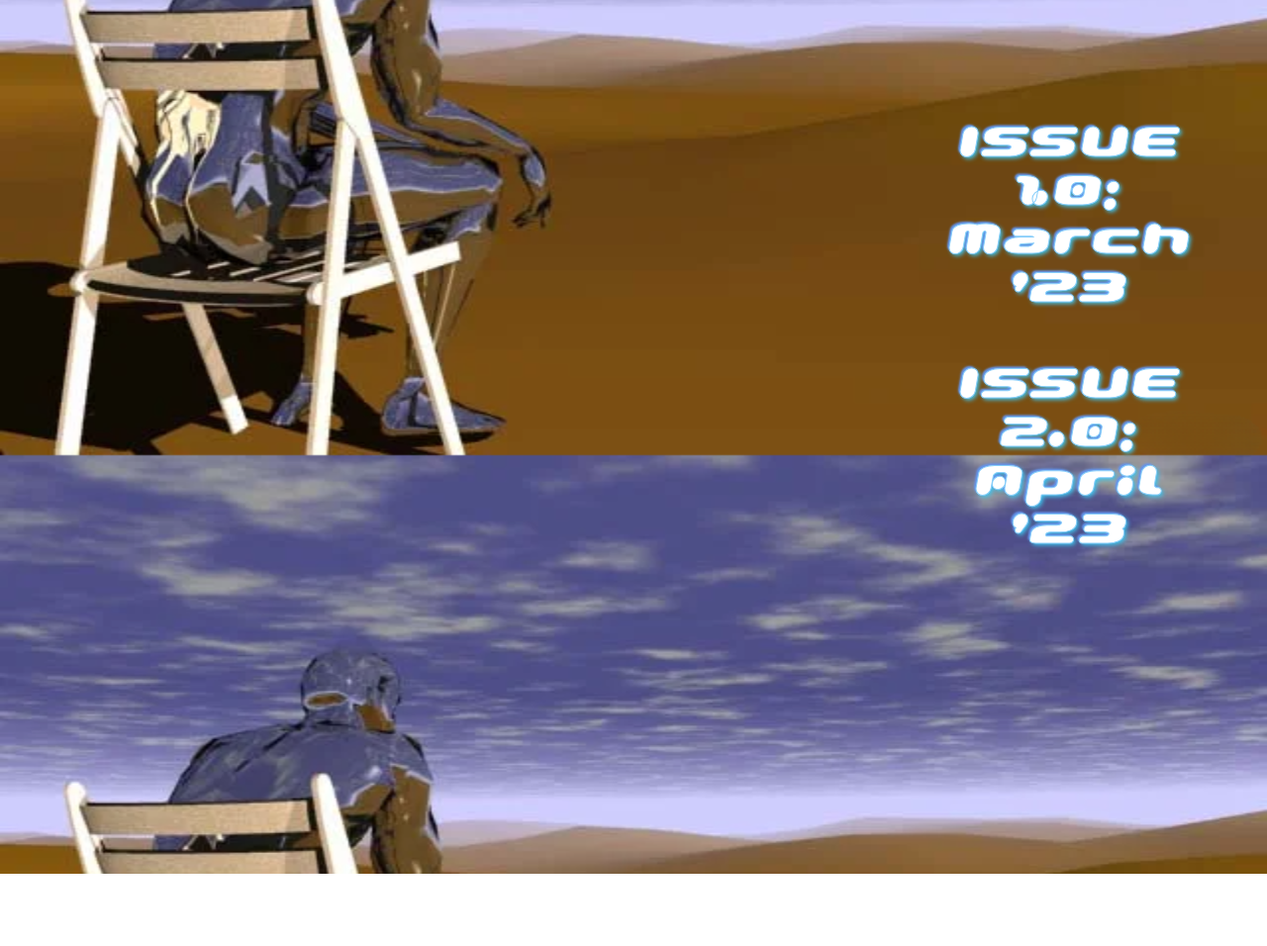
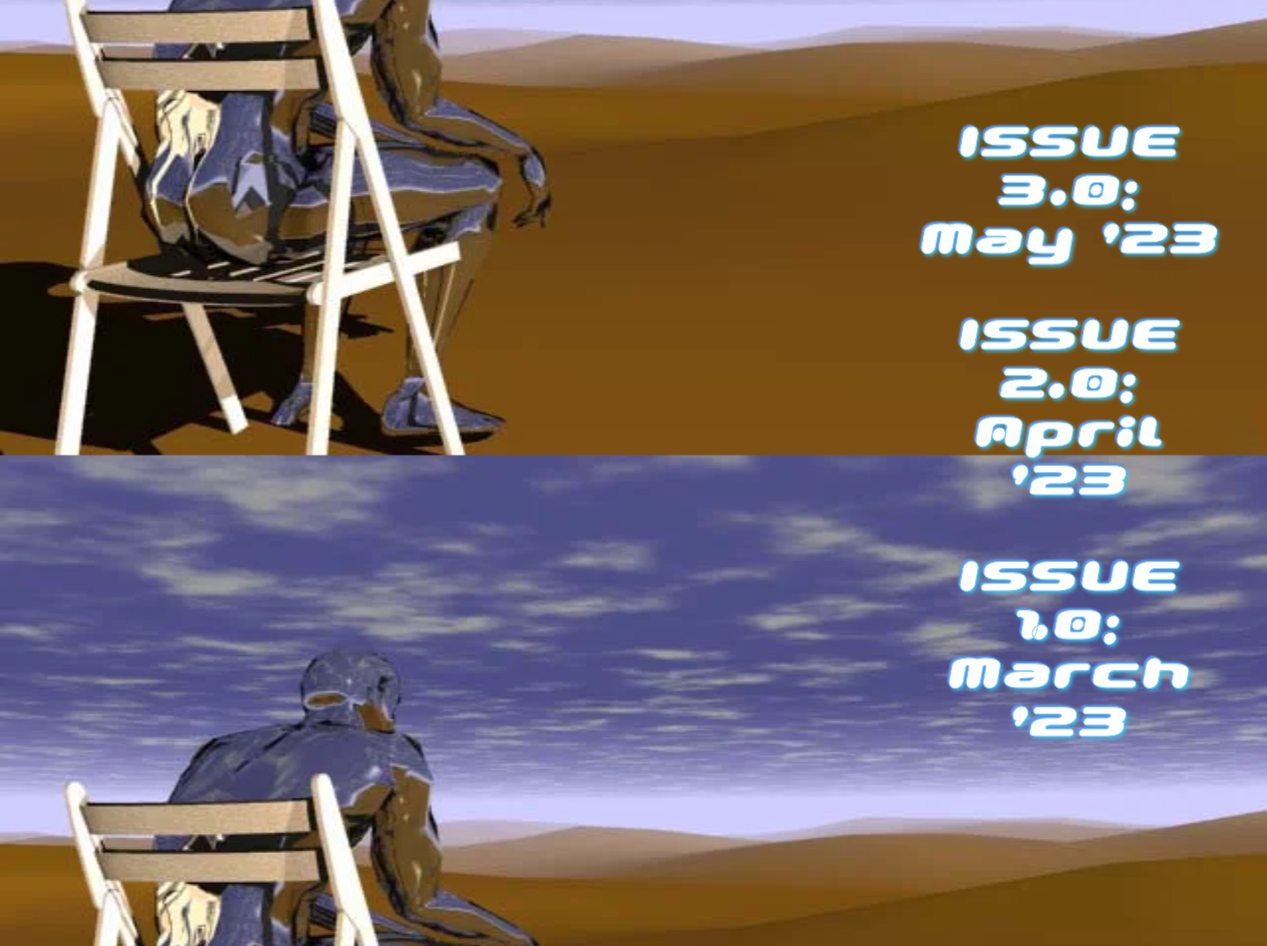
Before and after one commit to quantitymag/quantitymag.github.io, a plain HTML site: page archive/index.html in a window 1280 px wide. Shown: the part 340-1296 px from the top of the page at 99% size. Before the commit the page ends 1223 px from the top, so only its background shows below. Drawn offline with nearby package versions, Linux system fonts and the light colour scheme.

Commit message:
Update index.html
Added issue3, reversed order

```diff
--- a/archive/index.html
+++ b/archive/index.html
@@ -55,10 +55,13 @@
       <div id="main-column">
       <div id="issue-div">
         <h3>
-          <a target="_blank" href="/archive/issue1/index.html">ISSUE 1.0: <br>March '23</a>
+          <a target="_blank" href="/archive/issue3/index.html">ISSUE 3.0: <br>May '23</a>
         </h3>
         <h3>
           <a target="_blank" href="/archive/issue2/index.html">ISSUE 2.0: <br>April '23</a>
+        </h3>
+        <h3>
+          <a target="_blank" href="/archive/issue1/index.html">ISSUE 1.0: <br>March '23</a>
         </h3>
       </div>
       </div>
```
